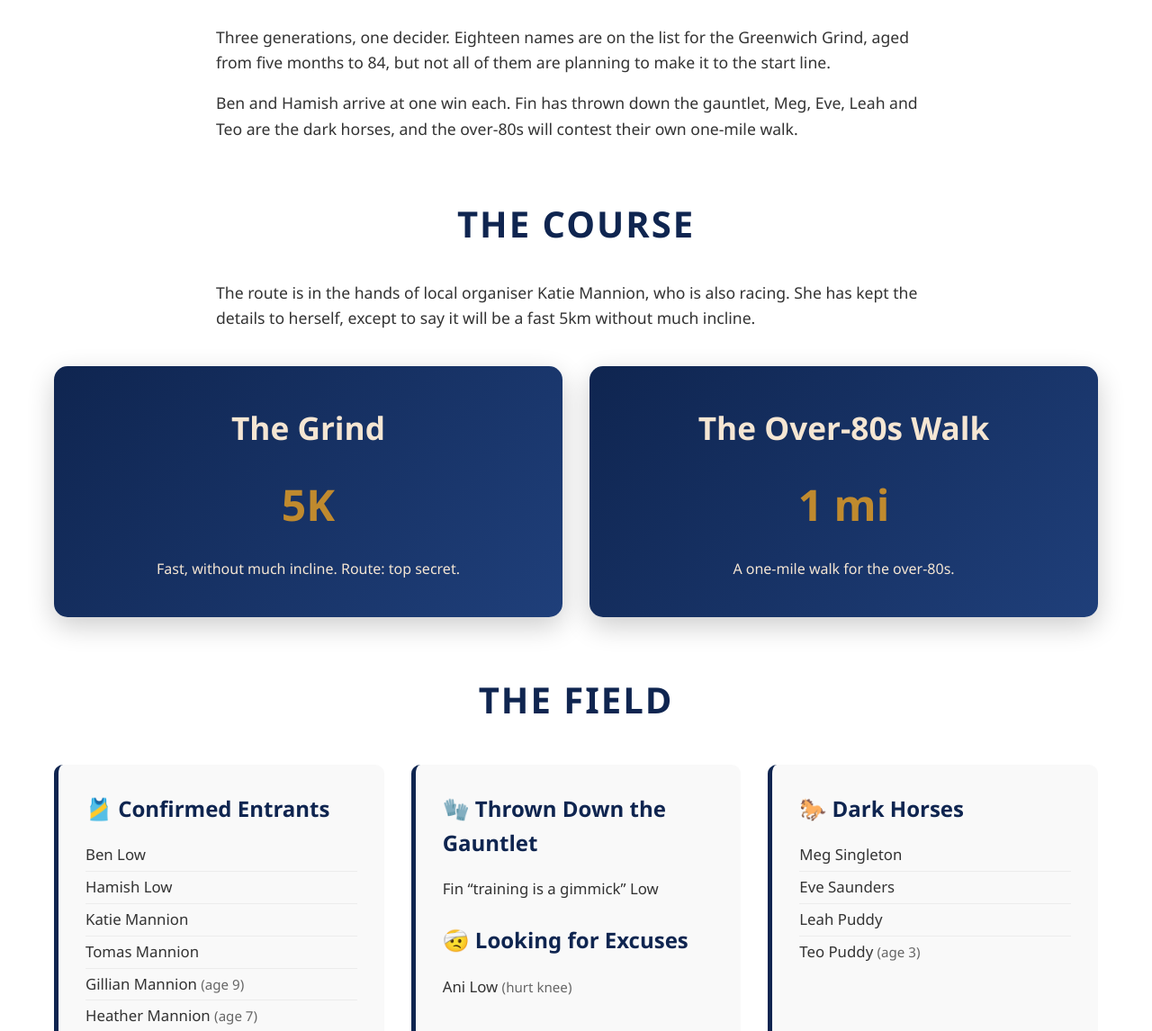
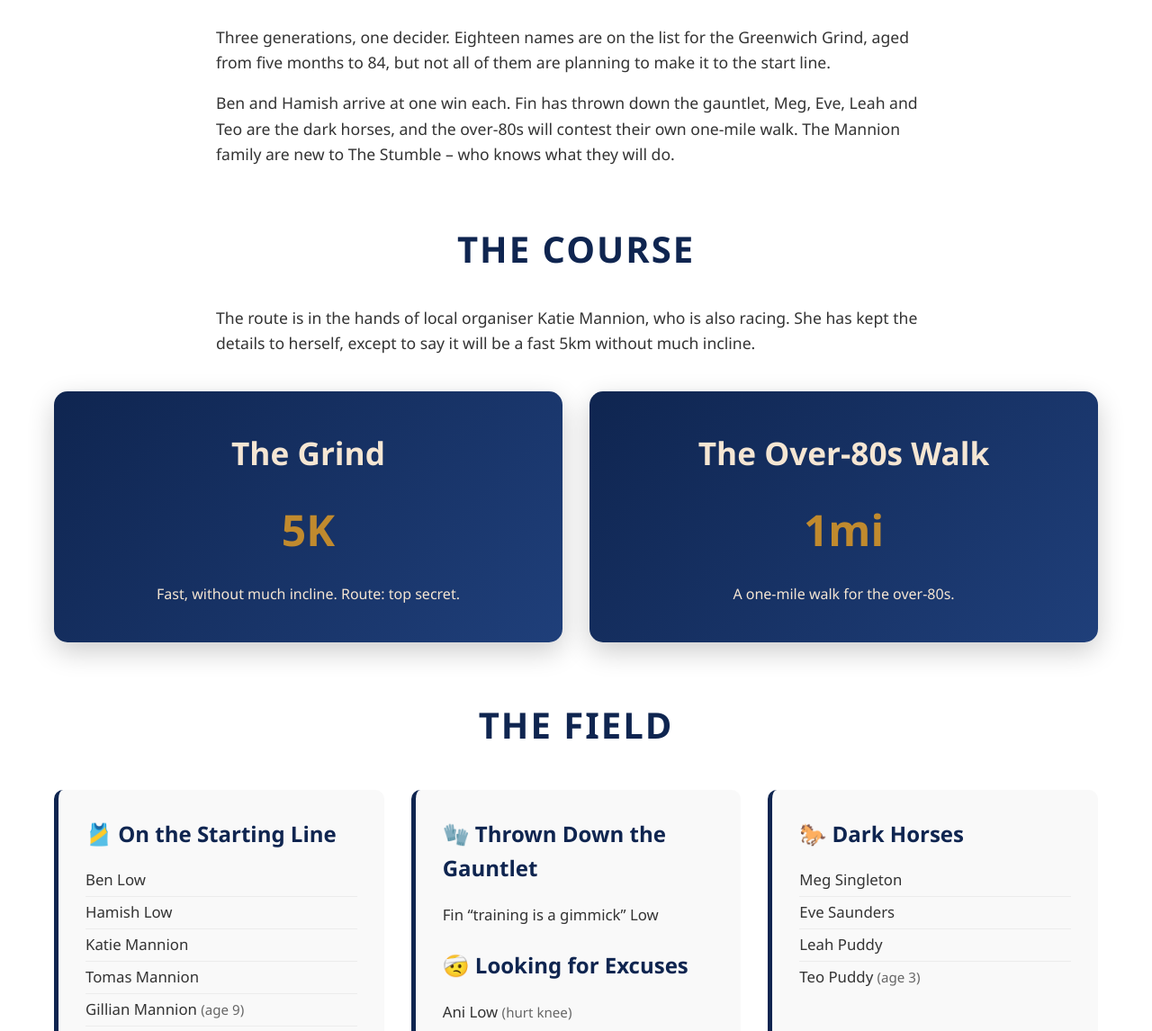
Before and after one commit to hamishlow/hamishlow.github.io, a plain HTML site: page stirlingstumble/2026-greenwich-grind.html in a window 1280 px wide. Shown: the part 924-2070 px from the top of the page at 90% size. Drawn offline with Linux system fonts and the light colour scheme.

Commit message:
Stirling Stumble: Mannion family line, On the Starting Line, 1mi
Co-Authored-By: Claude Opus 5.5 <noreply@anthropic.com>

```diff
--- a/stirlingstumble/2026-greenwich-grind.html
+++ b/stirlingstumble/2026-greenwich-grind.html
@@ -31,7 +31,8 @@
         <p>Three generations, one decider. Eighteen names are on the list for the Greenwich Grind,
         aged from five months to 84, but not all of them are planning to make it to the start line.</p>
         <p>Ben and Hamish arrive at one win each. Fin has thrown down the gauntlet, Meg, Eve, Leah and Teo
-        are the dark horses, and the over-80s will contest their own one-mile walk.</p>
+        are the dark horses, and the over-80s will contest their own one-mile walk. The Mannion family
+        are new to The Stumble &ndash; who knows what they will do.</p>
       </div>
     </section>
 
@@ -50,7 +51,7 @@
         </div>
         <div class="race-card">
           <h3>The Over-80s Walk</h3>
-          <div class="distance">1 mi</div>
+          <div class="distance">1mi</div>
           <p>A one-mile walk for the over-80s.</p>
         </div>
       </div>
@@ -62,7 +63,7 @@
       <h2>The Field</h2>
       <div class="info-grid field-grid">
         <div class="info-card">
-          <h3>🎽 Confirmed Entrants</h3>
+          <h3>🎽 On the Starting Line</h3>
           <ul class="field-list">
             <li>Ben Low</li>
             <li>Hamish Low</li>
```
